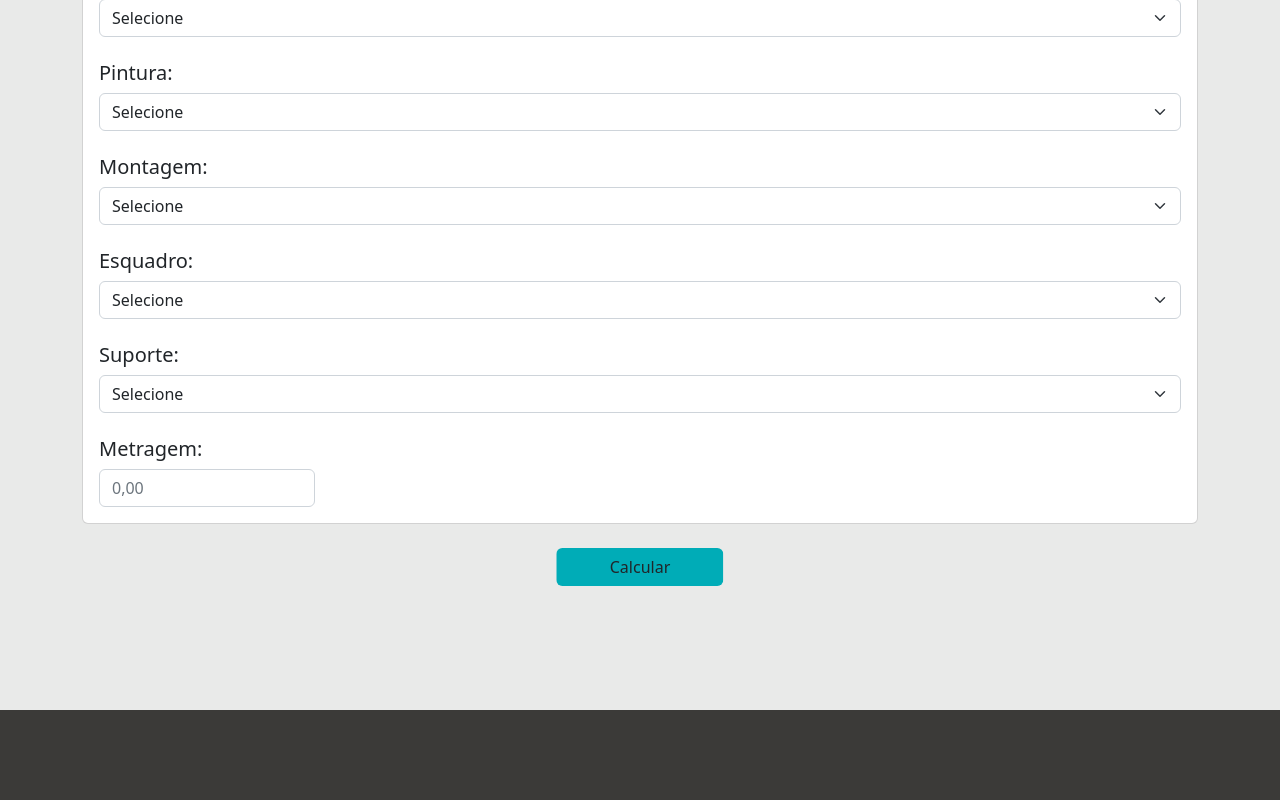
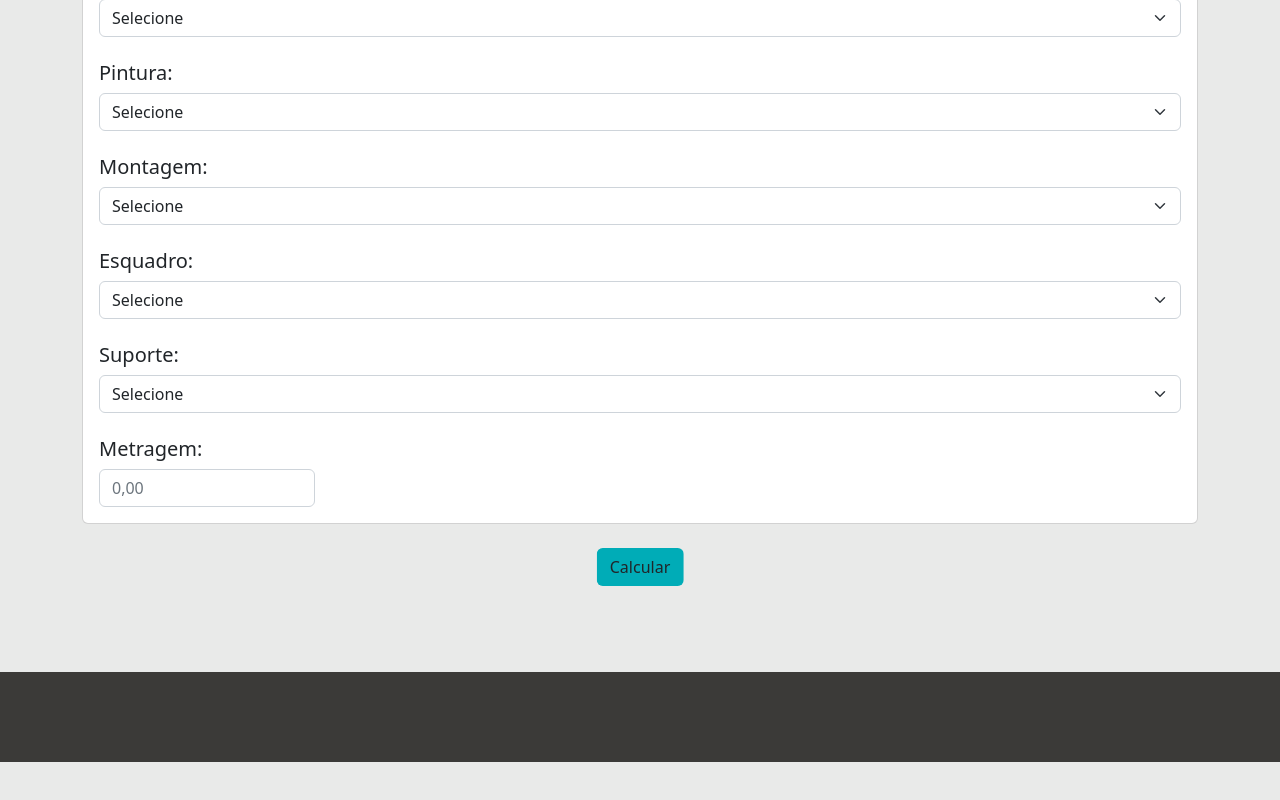
Before and after one commit to JorlanDev/Vue-JoaoCalhas, a Vue app: page /orcamento/calha in a window 1280 px wide. Shown: the part 422-1222 px from the top of the page. After the commit the page ends 1184 px from the top, so only its background shows below. Built offline with nearby package versions, Linux system fonts and the light colour scheme; no server answers.

Commit message:
quinto commit

```diff
--- a/src/components/TabelaOrcamento.vue
+++ b/src/components/TabelaOrcamento.vue
@@ -395,8 +395,7 @@ export default {
         width: 20%;
     }
     #btn-calcular{
-        position: relative;
-        width: 15%;
+        position: absolute;
         background: #00acb7;
     }
    @media (max-width: 1500px){
--- a/src/views/OrcamentoCalha.vue
+++ b/src/views/OrcamentoCalha.vue
@@ -1415,8 +1415,7 @@ export default {
         width: 20%;
     }
     #btn-calcular{
-        position: relative;
-        width: 15%;
+        position: absolute;
         background: #00acb7;
     }
    @media (max-width: 1500px){
```
